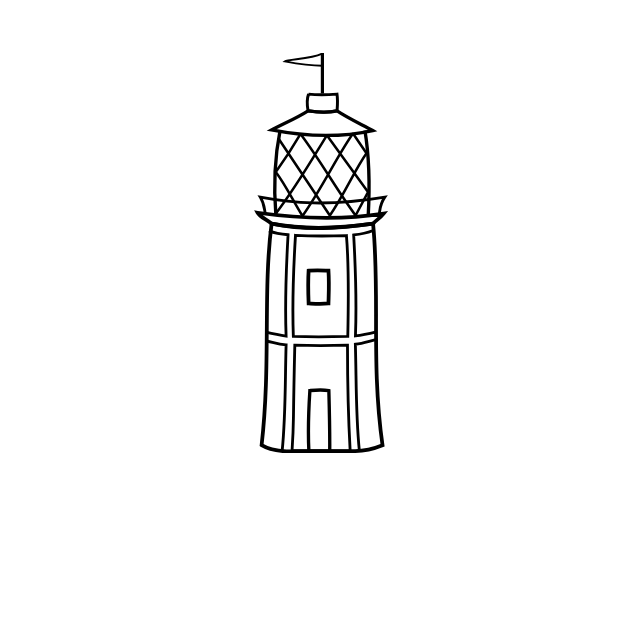
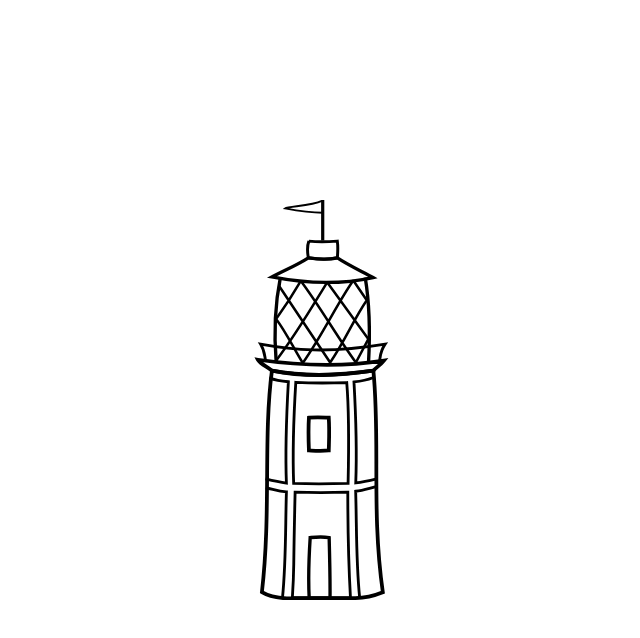
Before and after one commit to paullessing/lamp.wedding, an Angular app: page / in a window 1280 px wide. Shown: the top 638 px of the page, without its empty margins (319-959 px from the left). Built offline with nearby package versions, Linux system fonts and the light colour scheme.

Commit message:
WIP multi step animation

```diff
--- a/frontend/app/homepage/homepage.component.html
+++ b/frontend/app/homepage/homepage.component.html
@@ -1,20 +1,34 @@
 <div
   class="homepage"
-  [@background]="night"
+  [class.homepage--night]="animationState !== 'day'"
+  [@fadeBackground]="animationState"
+  (@fadeBackground.done)="showTitle()"
 >
+  <div class="homepage__container">
     <div
-    (click)="toggle()"
-    class="lighthouse"
-    [class.lighthouse--lit]="night"
-    [@lighthouse]="night"
+      (click)="goToNight()"
+      class="homepage__lighthouse"
+      [@fadeLighthouse]="animationState"
+      (@fadeLighthouse.done)="showDetails()"
     ></div>
 
-  <h2 class="save-the-date">
+    <div class="homepage__text">
+      <h2
+        [@fadeTitle]="animationState"
+        class="save-the-date homepage__save-the-date"
+      >
         Save the Date
       </h2>
+    </div>
 
-  <div class="header">
-    <h1 class="header__title">
+    <div
+      class="homepage__title header"
+      [@fadeHeader]="animationState"
+    >
+      <h1
+        class="header__title"
+        [@growTitle]="animationState"
+      >
         <a href="https://www.youtube.com/watch?v=Ld35lMnFQ10" target="_blank" class="header__link">
           I <i class="icon-heart"><span class="text-hide">&hearts;</span></i> LamP
         </a>
@@ -22,5 +36,19 @@
       <h2 class="header__sub-title">
         24 Aug 2019
       </h2>
+      <div
+        [@fadeDetails]="animationState"
+      >
+        <h2 style="font-weight: normal; font-size: 4rem; margin: 0">
+          London<sup>*</sup>
+        </h2>
+        <p style="font-size: 2.5rem">
+          <sup>*</sup>
+          Due to location restrictions,<br />
+          we are unable to accommodate children.
+        </p>
       </div>
     </div>
+  </div>
+
+</div>
--- a/frontend/app/homepage/homepage.component.scss
+++ b/frontend/app/homepage/homepage.component.scss
@@ -6,6 +6,9 @@
 }
 
 .homepage {
+  $root: &;
+  $lighthouse-height: 50vh;
+
   align-self: stretch;
   width: 100%;
   display: flex;
@@ -15,19 +18,28 @@
   justify-content: center;
 
   font-family: 'Amatic SC', Helvetica, Arial, sans-serif;
+  z-index: 0;
+
+  &__container {
+    height: 100vh;
+    min-height: 300px;
+    width: 100%;
+
+    position: relative;
   }
 
   $lighthouse-ratio: 76px / 212px;
 
-.lighthouse {
-  $root: &;
+  &__lighthouse {
+    height: $lighthouse-height;
+    min-height: 300px;
+    width: $lighthouse-ratio * $lighthouse-height;
 
-  height: 50vh;
-  min-height: 300px;
-  width: $lighthouse-ratio * 50vh;
-
-  position: relative;
-  margin-bottom: 1.5rem;
+    position: absolute;
+    left: 50%;
+    top: 50%;
+    transform: translate(-50%, -50%);
+    z-index: 100;
 
     &::before,
     &::after {
@@ -53,11 +65,34 @@ $lighthouse-ratio: 76px / 212px;
 
       opacity: 0;
       transition: all 2s cubic-bezier(0, 1, .61, 1); //cubic-bezier(1, .06, .83, .92);
+
+      #{$root}--night & {
+        opacity: 1;
+        transition: all 2s cubic-bezier(.39, 0, 1, 0); // cubic-bezier(.17, .08, 0, .94);
+      }
+    }
   }
 
-  &--lit::after {
-    opacity: 1;
-    transition: all 2s cubic-bezier(.39, 0, 1, 0); // cubic-bezier(.17, .08, 0, .94);
+  &__text {
+    position: absolute;
+    left: 0;
+    right: 0;
+    top: 0;
+    bottom: 0;
+  }
+
+  &__save-the-date {
+    position: absolute;
+    bottom: 50vh + ($lighthouse-height / 2);
+    left: 50%;
+    transform: translateX(-50%);
+  }
+
+  &__title {
+    position: absolute;
+    top: 50vh + ($lighthouse-height / 2);
+    left: 50%;
+    transform: translateX(-50%);
   }
 }
 
@@ -79,13 +114,13 @@ $lighthouse-ratio: 76px / 212px;
   font-size: 5.5rem;
   margin: 0 0 2rem;
 
-  @include fade-text;
+  //@include fade-text;
 }
 
 .header {
   text-align: center;
   color: white;
-  @include fade-text;
+  //@include fade-text;
 
   &__title {
     font-weight: normal;
@@ -136,22 +171,22 @@ $lighthouse-ratio: 76px / 212px;
   text-indent: -9999px;
 }
 
-@media screen and (orientation: landscape) and (max-device-height: 480px) {
-  .homepage {
-    flex-wrap: wrap;
-  }
-  .save-the-date {
-    order: 1;
-  }
-  .header {
-    order: 2;
-  }
-  .lighthouse {
-    order: 0;
-    margin-bottom: 0;
-    margin-right: 4rem;
-    flex-basis: 100%;
-    height: 100%;
-    width: $lighthouse-ratio * 80vh;
-  }
-}
+//@media screen and (orientation: landscape) and (max-device-height: 480px) {
+//  .homepage {
+//    flex-wrap: wrap;
+//  }
+//  .save-the-date {
+//    order: 1;
+//  }
+//  .header {
+//    order: 2;
+//  }
+//  .lighthouse {
+//    order: 0;
+//    margin-bottom: 0;
+//    margin-right: 4rem;
+//    flex-basis: 100%;
+//    height: 100%;
+//    width: $lighthouse-ratio * 80vh;
+//  }
+//}
--- a/frontend/app/homepage/homepage.component.ts
+++ b/frontend/app/homepage/homepage.component.ts
@@ -1,6 +1,6 @@
 import { Component, OnDestroy, OnInit } from '@angular/core';
 import { DayNightService } from '../services/day-night.service';
-import { animate, state, style, transition, trigger } from '@angular/animations';
+import { animate, group, keyframes, query, state, style, transition, trigger } from '@angular/animations';
 
 // @Component({
 //   selector: 'inner',
@@ -21,7 +21,7 @@ import { animate, state, style, transition, trigger } from '@angular/animations'
 //
 //         // animate the inner elements in, one by one
 //         query('h1', animate(1000, style({ opacity: 1 })),
-//           query('.content', animate(1000, style({ opacity: 1 })),
+//         query('.content', animate(1000, style({ opacity: 1 })),
 //       ])
 //     ])
 //   ]
@@ -40,37 +40,105 @@ import { animate, state, style, transition, trigger } from '@angular/animations'
   templateUrl: './homepage.component.html',
   styleUrls: ['./homepage.component.scss'],
   animations: [
-    trigger('background', [
-      state('false', style({
-        backgroundColor: 'white'
-      })),
-      state('true', style({
-        backgroundColor: '#001d77'
-      })),
-      transition('false => true', [animate('2s')]),
+    trigger('fadeBackground', [
+      state('night', style({ backgroundColor: '#001d77' })),
+      transition('day => night', animate('2s')),
     ]),
-    trigger('lighthouse', [
-      state('false', style({
-        opacity: '1'
-      })),
-      state('true', style({
-        opacity: '0'
-      })),
-      transition('false => true', [
-        animate('2s', style({ opacity: '1' })),
-        animate('3s', style({ opacity: '0' })),
+    trigger('fadeLighthouse', [
+      state('title, details', style({ display: 'none' })),
+      transition('night => title', [
+        style({ display: 'block', opacity: 1 }),
+        animate('6s', keyframes([
+          style({ opacity: 1, offset: 0.66 }),
+          style({ opacity: 0, offset: 1 }),
+        ])),
       ]),
     ]),
+    trigger('fadeTitle', [
+      state('*', style({ display: 'block' })),
+      state('night, title, details', style({ display: 'block', opacity: 1 })),
+      transition('day => night', [
+        style({ display: 'block', opacity: 0 }),
+        animate('2s', style({ display: 'block', opacity: 1 })),
+      //   // animate('6s',
+      //   //   keyframes([
+      //   //   style({ opacity: 0, offset: 0.66 }),
+      //   //   style({ opacity: 1, offset: 1 }),
+      //   // ])),
+      ]),
+    ]),
+
+    trigger('fadeHeader', [
+      state('details', style({ top: '23vh' })),
+      transition('night => title', [
+        style({ top: '*' }),
+        animate('4.5s', style({ top: '*' })),
+        animate('1.5s ease-in-out', style({ top: '23vh' })),
+      ]),
+    ]),
+
+    trigger('growTitle', [
+      state('title, details', style({ fontSize: '7rem' })),
+      transition('* => title', [
+        style({ fontSize: '*' }),
+        animate('5.5s', style({ fontSize: '*' })),
+        animate('1.5s', style({ fontSize: '7rem' })),
+      ]),
+    ]),
+
+    trigger('fadeDetails', [
+      state('*', style({ display: 'none' })),
+      state('details', style({ display: 'block', opacity: 1 })),
+      transition('title => details', [
+        style({ display: 'block', opacity: 0 }),
+        animate('1.5s ease-in-out', style({ opacity: 1 })),
+      ]),
+    ]),
+
+    //   state('false', style({
+    //     backgroundColor: 'white'
+    //   })),
+    //   state('true', style({
+    //     backgroundColor: '#001d77'
+    //   })),
+    //   transition('false => true', [animate('2s')]),
+    // ]),
+    // trigger('lighthouse', [
+    //   state('false', style({
+    //     opacity: '1'
+    //   })),
+    //   state('true', style({
+    //     opacity: '0'
+    //   })),
+    //   transition('false => true', [
+    //     animate('2s', style({ opacity: '1' })),
+    //     animate('3s', style({ opacity: '0' })),
+    //   ]),
+    // ]),
   ]
 })
 export class HomepageComponent {
 
-  public night: boolean = false;
+  public animationState: 'day' | 'night' | 'title' | 'details';
 
   constructor(
-  ) {}
+  ) {
+    this.animationState = 'day';
+  }
 
-  public toggle(): void {
-    this.night = true;
+  public goToNight(): void {
+    this.animationState = 'night';
+  }
+
+  public showTitle(): void {
+    if (this.animationState === 'night') {
+      this.animationState = 'title';
+    }
+  }
+
+  public showDetails(): void {
+    if (this.animationState === 'title') {
+      this.animationState = 'details';
+    }
   }
 }
```
Lines whose indentation alone changed are shown as unchanged.
